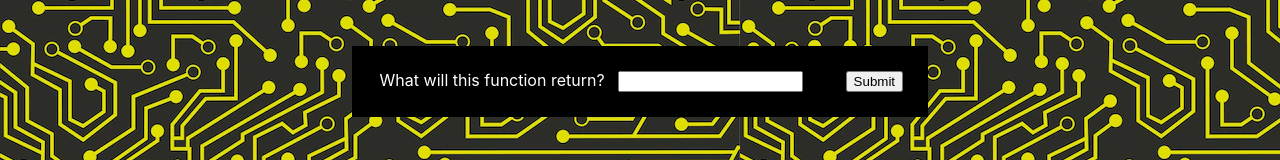
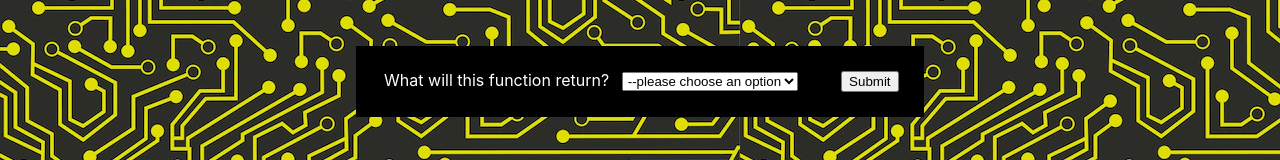
Before and after one commit to lpmi-13/primm-demo, a React (Create React App) app: page / in a window 1280 px wide. Both pictures are taken after a click on the button "previous". Shown: the part 454-614 px from the top of the page. Built offline with nearby package versions, Linux system fonts and the light colour scheme.

Commit message:
add in some select type items

```diff
--- a/src/App.js
+++ b/src/App.js
@@ -2,7 +2,9 @@ import { useEffect, useState } from 'react';
 import classNames from 'classnames';
 import { motion } from 'framer-motion';
 
-import { items } from './items';
+import { SupplyTypeInput } from './SupplyTypeInput';
+import { SelectTypeInput } from './SelectTypeInput';
+import { items, SUPPLY_ITEM } from './items';
 import './App.css';
 
 const PAUSE_LENGTH = 2000;
@@ -11,6 +13,7 @@ const App = () => {
 
   const [listIndex, setListIndex] = useState(0);
   const [functionFromList, setFunctionFromList] = useState(items[listIndex])
+  const [itemType, setItemType] = useState({})
 
   const [prediction, setPrediction] = useState('');
   const [resultSuccess, setResultSuccess] = useState(false);
@@ -19,11 +22,10 @@ const App = () => {
 
   useEffect(() => {
     setFunctionFromList(items[listIndex]);
+    setItemType(items[listIndex].type)
   }, [listIndex])
 
   const showResult = (answer, prediction) => {
-    console.log(answer)
-    console.log(prediction)
     if (answer === prediction) {
       setResult(true);
       setResultSuccess(true);
@@ -82,7 +84,11 @@ const App = () => {
           <form onSubmit={onSubmit}>
             <label>
               What will this function return?
-              <input type="text" value={prediction} className="guess" onChange={handleUpdate} name="predict"/>
+              {
+                itemType === SUPPLY_ITEM
+                ? <SupplyTypeInput prediction={prediction} handleUpdate={handleUpdate} />
+                : <SelectTypeInput prediction={prediction} choices={functionFromList.selections} handleUpdate={handleUpdate} />
+              }
             </label>
             <input className="input" type="submit"></input>
           </form>
--- /dev/null
+++ b/src/SelectTypeInput.js
@@ -0,0 +1,12 @@
+export const SelectTypeInput = ({
+    choices,
+    handleUpdate,
+    prediction,
+}) => {
+  return (
+    <select id="predict" value={prediction} className="guess" onChange={handleUpdate} name="predict">
+      <option value="">--please choose an option</option>
+      { choices && choices.map(choice => <option value={`${choice.answer}`}>{choice.answer}</option> )}
+    </select>
+  )
+}
--- /dev/null
+++ b/src/SupplyTypeInput.js
@@ -0,0 +1,6 @@
+export const SupplyTypeInput = ({
+    handleUpdate,
+    prediction,
+}) => {
+  return <input type="text" value={prediction} className="guess" onChange={handleUpdate} name="predict"/>
+}
--- a/src/items.js
+++ b/src/items.js
@@ -1,3 +1,6 @@
+export const SUPPLY_ITEM = 'supply';
+export const SELECT_ITEM = 'select';
+
 export const items = [
   {
     code : `
@@ -5,7 +8,8 @@ export const items = [
       return f"hi there, {name}"
 
   greet("Sue")`,
-    answer : 'hi there, Sue'
+    answer : 'hi there, Sue',
+    type: SUPPLY_ITEM,
   },
   {
     code : `
@@ -16,7 +20,8 @@ export const items = [
           return "what a nice number"
 
   too_high(55)`,
-    answer : 'what a nice number'
+    answer : 'what a nice number',
+    type: SUPPLY_ITEM,
   },
   {
     code : `
@@ -24,7 +29,14 @@ export const items = [
       return number * 2
 
   multiply(10)`,
-    answer : '20'
+    answer : '20',
+    type: SELECT_ITEM,
+    selections: [
+      { answer: '20', correct: true },
+      { answer: '2', correct: false },
+      { answer: 'numbernumber', correct: false },
+      { answer: '10', correct: false },
+    ],
   },
   {
     code : `
@@ -35,7 +47,8 @@ export const items = [
       return ''.join(reversed)
 
   reverse("correct order")`,
-    answer : 'redro tcerroc'
+    answer : 'redro tcerroc',
+    type: SUPPLY_ITEM,
   },
   {
     code : `
@@ -43,6 +56,13 @@ export const items = [
       return [number for number in numbers if number % 2 == 0]
 
   multiply([1,2,3,4,5,6])`,
-    answer : '[2,4,6]'
+    answer : '[2,4,6]',
+    type: SELECT_ITEM,
+    selections: [
+      { answer: '[2,4,6]', correct: true },
+      { answer: '[1,2,3,4,5,6]', correct: false },
+      { answer: '[2]', correct: false },
+      { answer: '[numbers]', correct: false },
+    ],
   }
 ]
```
